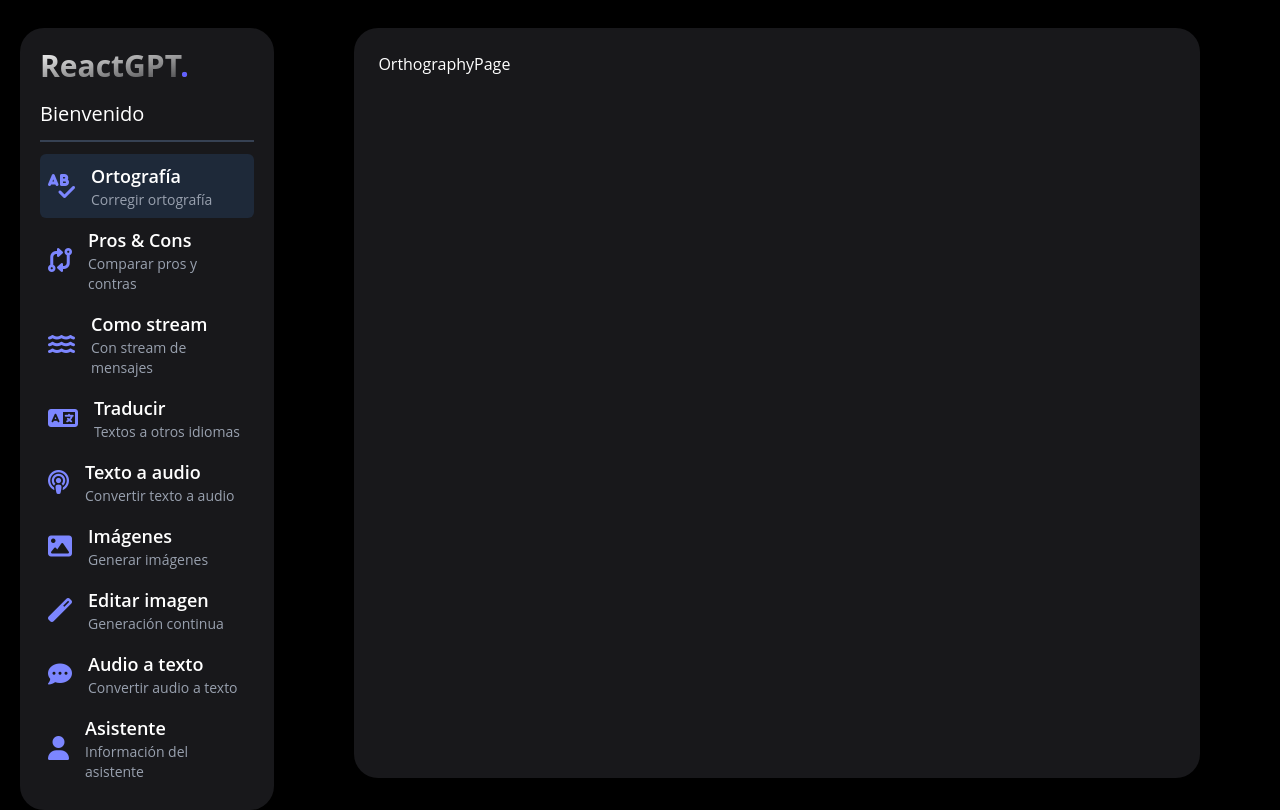
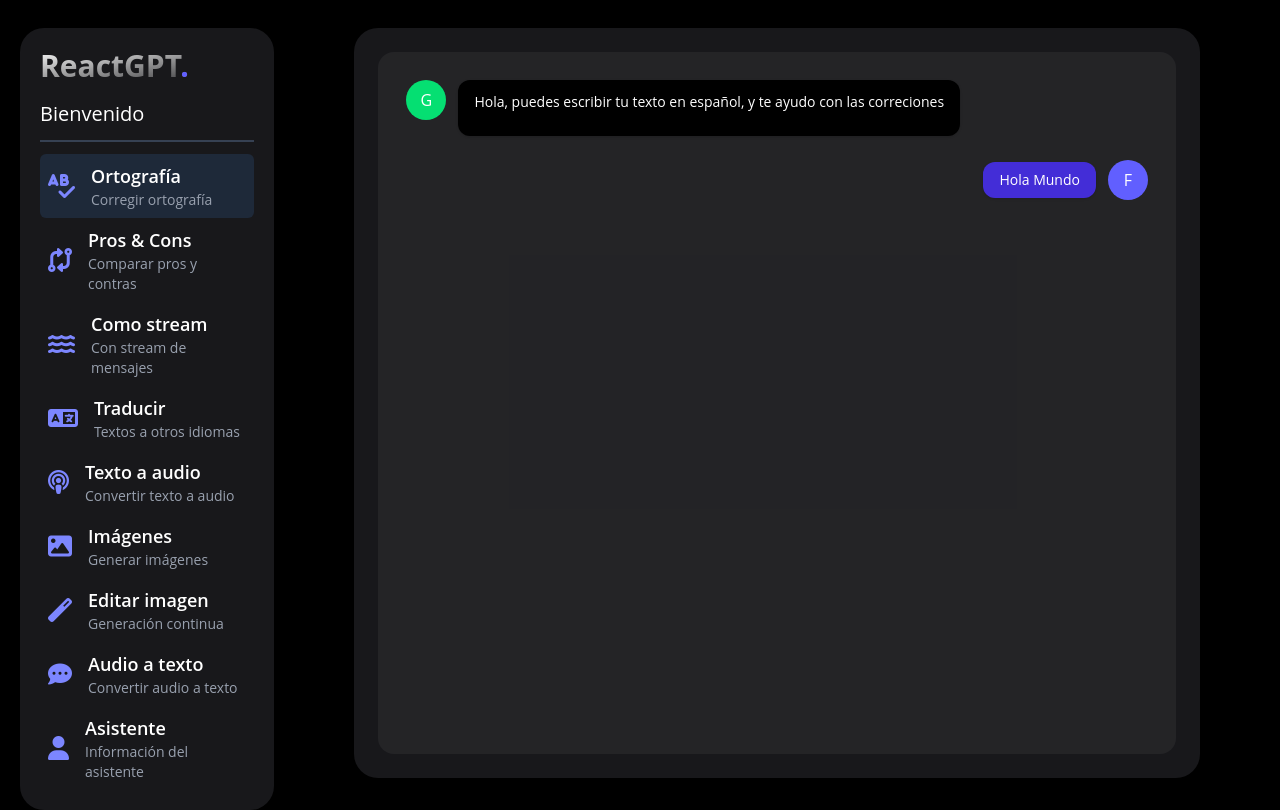
Before and after one commit to cariddi/openai-nest-react, a React (Vite) app: page /orthography in a window 1280 px wide. Built offline with nearby package versions, Linux system fonts and the light colour scheme.

Commit message:
Chat page design

```diff
--- a/package.json
+++ b/package.json
@@ -13,6 +13,7 @@
     "@tailwindcss/vite": "^4.1.7",
     "react": "^19.1.0",
     "react-dom": "^19.1.0",
+    "react-markdown": "^10.1.0",
     "react-router": "^7.6.0",
     "tailwindcss": "^4.1.7"
   },
--- /dev/null
+++ b/src/presentation/components/chat-bubbles/GptMessage.tsx
@@ -0,0 +1,23 @@
+import Markdown from 'react-markdown'
+
+interface GptMessageProps {
+  text: string
+}
+
+export const GptMessage: React.FC<GptMessageProps> = ({ text }) => {
+  return (
+    <div className='col-start-1 col-end-9 p-3 rounded-lg'>
+      <div className='flex flex-row items-start'>
+
+        <div className='flex items-center justify-center h-10 w-10 rounded-full bg-green-400 flex-shrink-0'>
+          G
+        </div>
+        <div className='relative ml-3 text-sm bg-black bg-opacity-25 pt-3 pb-2 px-4 shadow rounded-xl'>
+          <Markdown>{text}</Markdown>
+        </div>
+
+
+      </div>
+    </div>
+  )
+}
--- /dev/null
+++ b/src/presentation/components/chat-bubbles/MyMessage.tsx
@@ -0,0 +1,20 @@
+interface MyMessageProps {
+  text: string
+}
+
+export const MyMessage: React.FC<MyMessageProps> = ({ text }) => {
+  return (
+    <div className='col-start-6 col-end-13 p-3 rounded-lg'>
+      <div className='flex items-center justify-start flex-row-reverse'>
+        <div className='flex items-center justify-center h-10 w-10 rounded-full bg-indigo-500 flex-shrink-0'>
+          F
+        </div>
+        <div className='relative mr-3 text-sm bg-indigo-700 py-2 px-4 shadow rounded-xl'>
+          <div>{text}</div>
+        </div>
+
+
+      </div>
+    </div>
+  )
+}
--- a/src/presentation/components/index.ts
+++ b/src/presentation/components/index.ts
@@ -1 +1,3 @@
+export * from './chat-bubbles/GptMessage';
+export * from './chat-bubbles/MyMessage';
 export * from './sidebar/SidebarMenuItem';
--- a/src/presentation/pages/orthography/OrthographyPage.tsx
+++ b/src/presentation/pages/orthography/OrthographyPage.tsx
@@ -1,6 +1,16 @@
+import { GptMessage, MyMessage } from '../../components'
 
 export const OrthographyPage = () => {
   return (
-    <div>OrthographyPage</div>
+    <div className='chat-container'>
+      <div className='chat-messages'>
+        <div className='grid grid-cols-12 gap-y-2'></div>
+
+        {/* Bienvenida */}
+        <GptMessage text='Hola, puedes escribir tu texto en español, y te ayudo con las correciones' />
+
+        <MyMessage text='Hola Mundo' />
+      </div>
+    </div>
   )
 }
```
Also changed, not shown: 1 other file (tests, documents, lock files or other folders).
